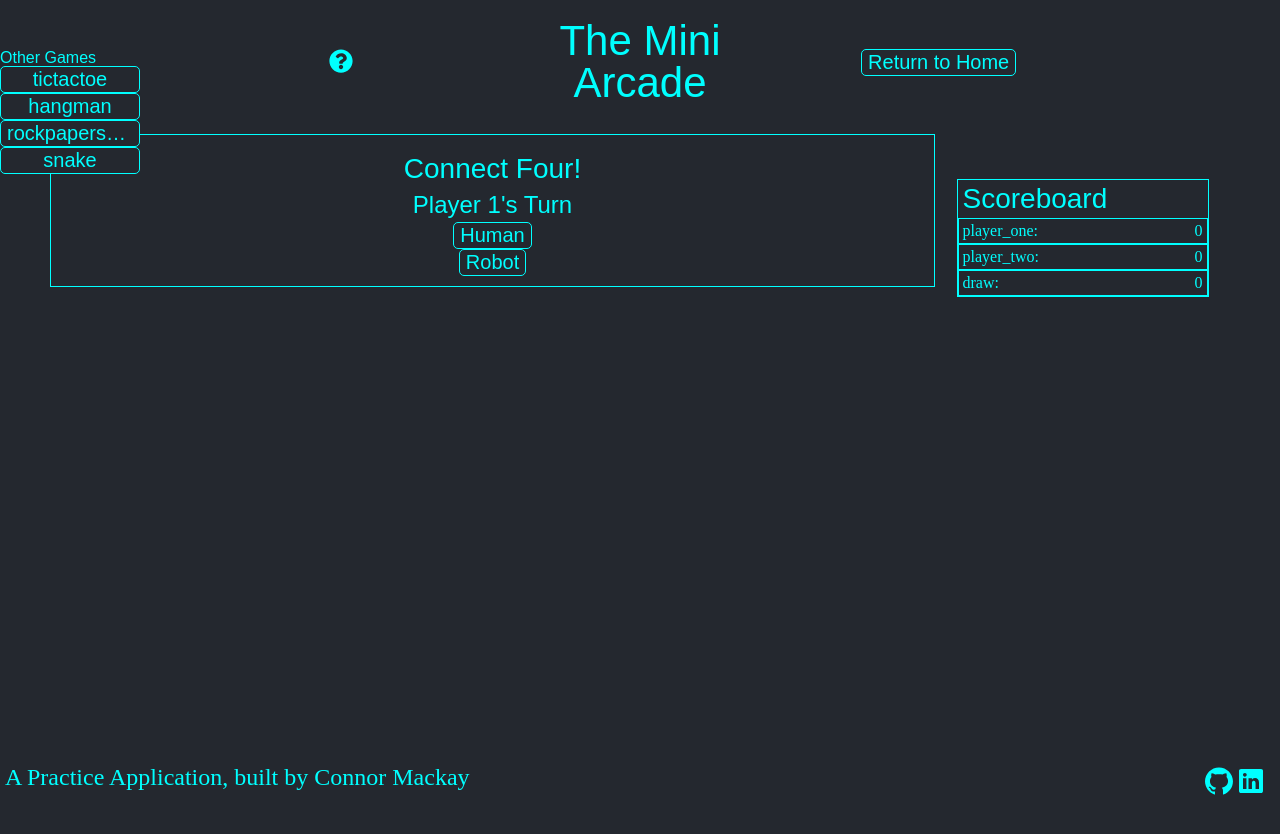
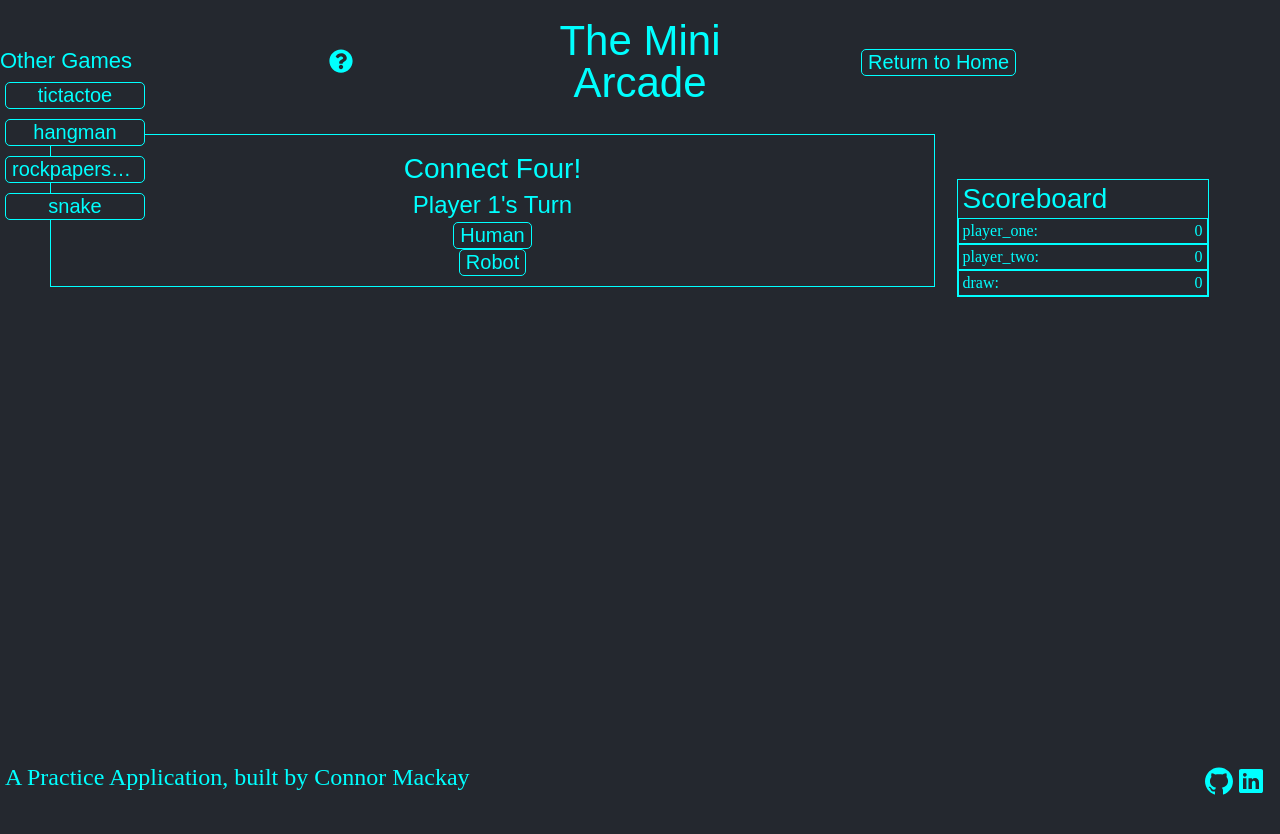
Before and after one commit to CD-Mackay/mini-arcade, a React app: page /connectfour in a window 1280 px wide. Shown: the top 834 px of the page. Built offline with nearby package versions, Linux system fonts and the light colour scheme; a web font is replaced by a local one.

Commit message:
Style sidebar layout

```diff
--- a/client/src/components/atoms/sidebar/Sidebar.js
+++ b/client/src/components/atoms/sidebar/Sidebar.js
@@ -15,7 +15,7 @@ const Sidebar = () => {
 
   return (
     <StyledSidebar show={location.pathname}>
-      {location.pathname !== "/" && <h3>Other Games</h3>}
+      {location.pathname !== "/" && <h4>Other Games</h4>}
       {location.pathname !== "/" &&
         text
           .filter((element) => !location.pathname.includes(element.game))
--- a/client/src/components/atoms/sidebar/StyledSidebar.js
+++ b/client/src/components/atoms/sidebar/StyledSidebar.js
@@ -1,6 +1,6 @@
-import styled from 'styled-components';
+import styled from "styled-components";
 
-const StyledSidebar= styled.div`
+const StyledSidebar = styled.div`
   display: none;
 
   @media screen and (min-width: 768px) {
@@ -8,14 +8,19 @@ display: none;
     left: 0;
     top: 0;
     height: 100vh;
-width: ${props => props.show === "/" ? "0px" : "140px"};
+    width: ${(props) => (props.show === "/" ? "0px" : "140px")};
     display: flex;
     flex-direction: column;
     padding-top: 50px;
     Button {
       width: 100%;
+      margin: 5px;
+    }
+    h4 {
+      font-size: 22px;
+      margin-bottom: 5px;
     }
   }
-`
+`;
 
 export default StyledSidebar;
```
Lines whose indentation alone changed are shown as unchanged.
